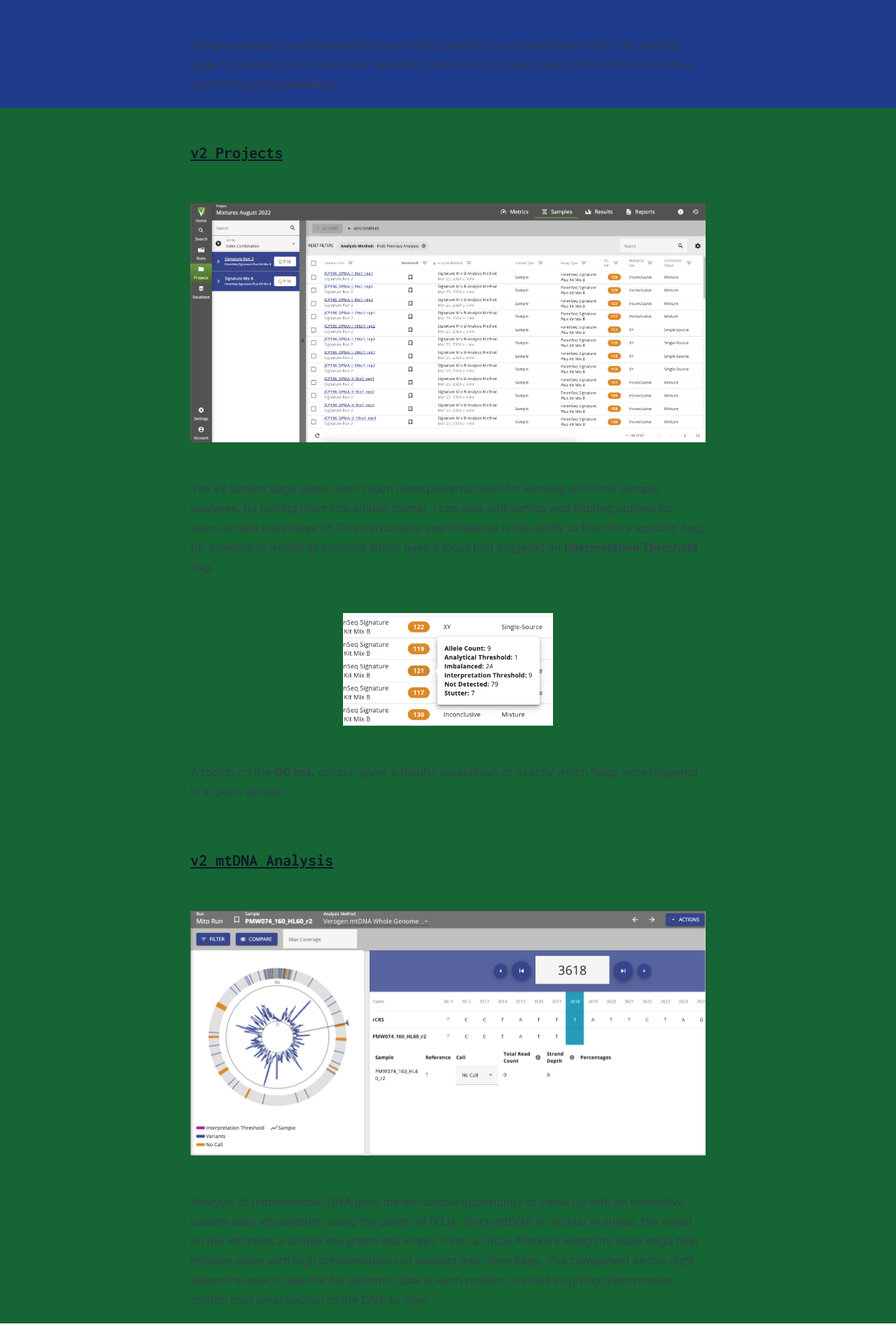
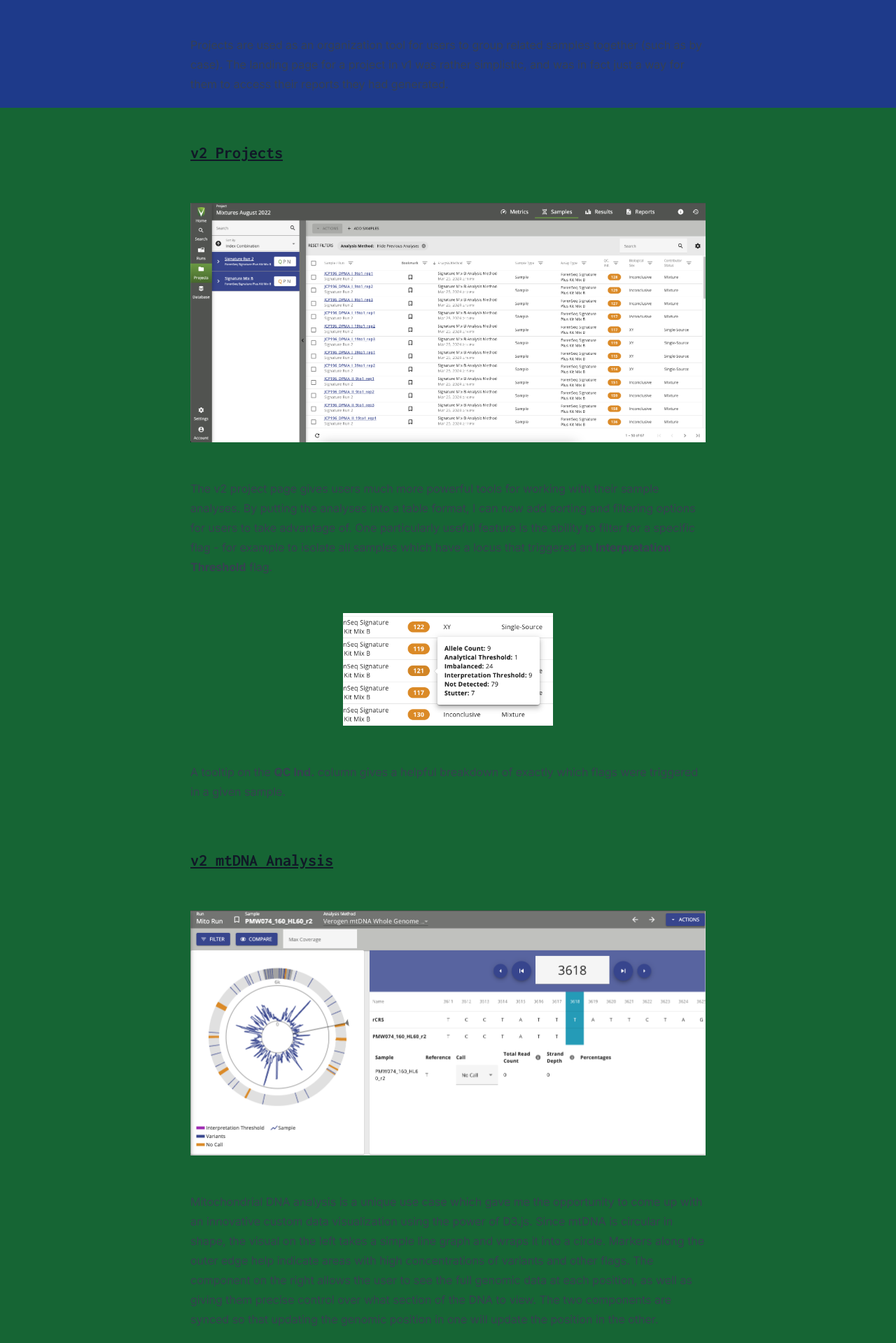
Before and after one commit to dsa821/personal-site, a Next.js app: page /portfolio in a window 1280 px wide. Shown: the part 5174-7093 px from the top of the page at 70% size. Before the commit the page ends 7065 px from the top, so only its background shows below. Built offline with nearby package versions, Linux system fonts and the light colour scheme.

Commit message:
misc. text updates

```diff
--- a/app/components/Portfolio/data.tsx
+++ b/app/components/Portfolio/data.tsx
@@ -234,10 +234,10 @@
     },
     content: (
       <p>
-        Sample analyses can be grouped by users into projects, as an
-        organization tool. The landing page for a project in v1 was rather
-        simplistic, and was in fact just a way for them to access their reports
-        they had generated.
+        Projects are used as an organization tool for users to group related
+        samples together (such as by case). The landing page for a project in v1
+        was rather simplistic, and was in fact just a way for them to access
+        their reports they had generated.
       </p>
     ),
   },
@@ -254,11 +254,11 @@
       <>
         <p>
           The v2 project page gives users much more powerful tools for working
-          with their sample analyses. By putting them into a table format, I can
-          now add sorting and filtering options for users to take advantage of.
-          One particularly useful feature is the ability to filter for a
-          specific flag, for example to isolate all samples which have a locus
-          that triggered an <b>Interpretation Threshold</b> flag.
+          with their sample analyses. By putting the analyses into a table
+          format, I can now add sorting and filtering options for users to take
+          advantage of. One particularly useful feature is the ability to filter
+          for a specific flag - for example to isolate all samples which have a
+          locus that triggered an <b>Interpretation Threshold</b> flag.
         </p>
         <PortfolioImage
           src='/images/forenseq/v2/project-details-sample-flags-tooltip.png'
@@ -286,14 +286,16 @@
 
     content: (
       <p>
-        Analysis of mitochondrial DNA gave me the unique opportunity to come up
-        with an innovative custom data visualization using the power of D3.js.
-        Since mtDNA is circular in shape, the visual on the left takes a simple
-        line graph and wraps it into a circle. Markers along the outer edge help
-        indicate areas with high concentrations of variants and other flags. The
-        component on the right allows the user to see the full genomic data at
-        each position, as well as giving them precise control over what section
-        of the DNA to view.
+        Mitochondrial DNA analysis is a unique use case which gave me the
+        opportunity to come up with an innovative custom data visualization
+        using the power of D3.js. Since mtDNA is circular in shape, the visual
+        on the left takes a simple line graph and wraps it into a circle.
+        Markers along the outer edge help indicate areas with high
+        concentrations of variants and other flags. The component on the right
+        allows the user to see the full genomic data at each position, as well
+        as giving them precise control over what section of the DNA to view. The
+        two components are synced so that updating the genomic position in one
+        will update the position in the other.
       </p>
     ),
   },
```
